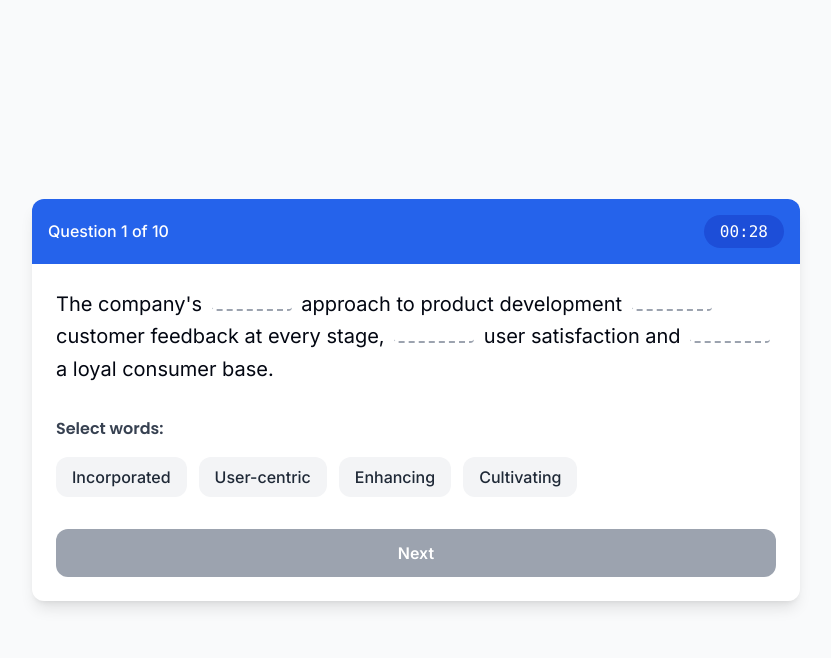
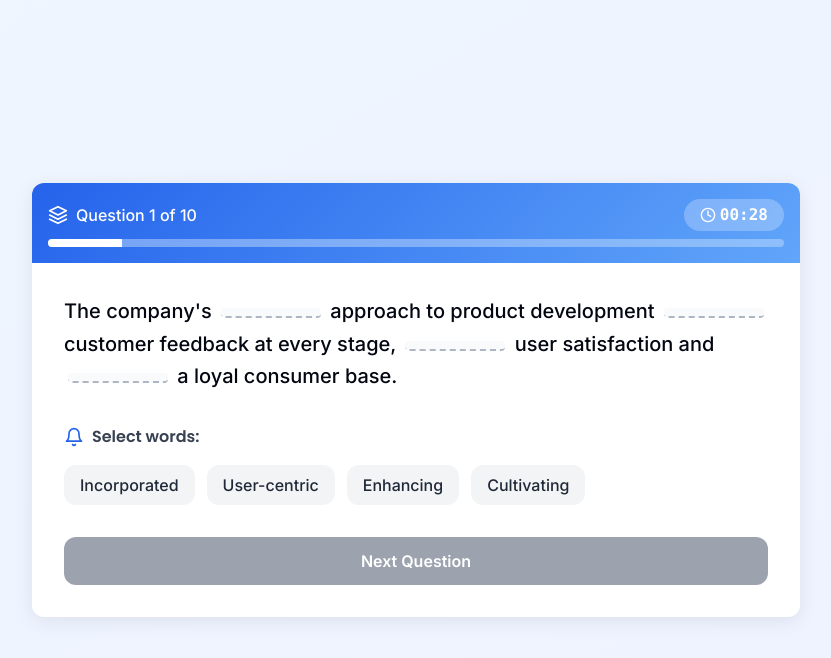
Before and after one commit to sajal221202/MONK-Frontend-Internship-Assignment-Sajal-Gupta, a React (Vite) app: page / in a window 1280 px wide. Both pictures are taken after a click on the button "Start Quiz". Shown: the top 658 px of the page, without its empty margins (224-1055 px from the left). Built offline with nearby package versions, Linux system fonts and the light colour scheme; no server answers.

Commit message:
Update QuestionScreen.tsx

```diff
--- a/src/components/QuestionScreen.tsx
+++ b/src/components/QuestionScreen.tsx
@@ -19,6 +19,7 @@ export default function QuestionScreen({
   const [remainingOptions, setRemainingOptions] = useState<string[]>(question.options);
   const [timer, setTimer] = useState<number>(30);
   const [isTimeOut, setIsTimeOut] = useState<boolean>(false);
+  const [isAnimating, setIsAnimating] = useState<boolean>(true);
 
   // Get the number of blanks in the question
   const blankCount = (question.question.match(/_{3,}/g) || []).length;
@@ -29,6 +30,14 @@ export default function QuestionScreen({
     setRemainingOptions([...question.options]);
     setTimer(30);
     setIsTimeOut(false);
+    setIsAnimating(true);
+
+    // Reset animation after a short delay
+    const animTimeout = setTimeout(() => {
+      setIsAnimating(false);
+    }, 600);
+
+    return () => clearTimeout(animTimeout);
   }, [question]);
 
   // Timer effect
@@ -98,18 +107,18 @@ export default function QuestionScreen({
     const parts = question.question.split(/_{3,}/g);
 
     return (
-      <div className="text-xl leading-relaxed">
+      <div className="text-xl leading-relaxed font-medium">
         {parts.map((part, index) => (
           <span key={`part-${index}`}>
             {part}
             {index < parts.length - 1 && (
               <span
                 onClick={() => handleRemoveWord(index)}
-                className={`px-2 py-1 mx-1 border-b-2 border-dashed ${
+                className={`px-3 py-1 mx-1 question-blank rounded inline-block min-w-[100px] text-center ${
                   selectedWords[index]
-                    ? 'bg-blue-100 border-blue-400 cursor-pointer'
-                    : 'border-gray-400 cursor-default'
-                } rounded inline-block min-w-[80px] text-center`}
+                    ? 'bg-blue-50 text-blue-800 cursor-pointer'
+                    : 'bg-gray-50 cursor-default'
+                } ${selectedWords[index] ? 'subtle-shadow' : ''}`}
               >
                 {selectedWords[index] || ''}
               </span>
@@ -120,33 +129,62 @@ export default function QuestionScreen({
     );
   };
 
+  const progressPercentage = (questionNumber / totalQuestions) * 100;
+
   return (
-    <div className="flex flex-col items-center justify-center min-h-screen bg-gray-50 p-4">
-      <div className="max-w-3xl w-full bg-white rounded-xl shadow-lg overflow-hidden">
-        <div className="bg-blue-600 p-4 flex justify-between items-center">
-          <div className="text-white font-medium">
-            Question {questionNumber} of {totalQuestions}
+    <div className="flex flex-col items-center justify-center min-h-screen bg-gradient-to-br from-blue-50 to-indigo-50 p-4">
+      <div className={`max-w-3xl w-full bg-white rounded-xl subtle-shadow overflow-hidden ${isAnimating ? 'animate-fade-in' : ''}`}>
+        <div className="gradient-bg p-4">
+          <div className="flex justify-between items-center mb-2">
+            <div className="text-white font-medium flex items-center">
+              <svg xmlns="http://www.w3.org/2000/svg" className="h-5 w-5 mr-2" viewBox="0 0 24 24" fill="none" stroke="currentColor" strokeWidth="2" strokeLinecap="round" strokeLinejoin="round">
+                <path d="M12 2L2 7l10 5 10-5-10-5z"></path>
+                <path d="M2 17l10 5 10-5"></path>
+                <path d="M2 12l10 5 10-5"></path>
+              </svg>
+              Question {questionNumber} of {totalQuestions}
+            </div>
+            <div className={`px-4 py-1 rounded-full ${
+              timer <= 10 ? 'bg-red-500' : 'bg-white/25 backdrop-blur-sm'
+            } ${timer <= 10 ? 'animate-pulse' : ''}`}>
+              <span className="font-mono text-white font-semibold flex items-center">
+                <svg xmlns="http://www.w3.org/2000/svg" className="h-4 w-4 mr-1" viewBox="0 0 24 24" fill="none" stroke="currentColor" strokeWidth="2" strokeLinecap="round" strokeLinejoin="round">
+                  <circle cx="12" cy="12" r="10"></circle>
+                  <polyline points="12 6 12 12 16 14"></polyline>
+                </svg>
+                {formatTime(timer)}
+              </span>
+            </div>
           </div>
-          <div className={`text-white px-4 py-1 rounded-full ${
-            timer <= 10 ? 'bg-red-500' : 'bg-blue-700'
-          }`}>
-            <span className="font-mono">{formatTime(timer)}</span>
+
+          {/* Progress bar */}
+          <div className="h-2 bg-blue-200/50 rounded-full overflow-hidden mt-2">
+            <div
+              className="h-full bg-white transition-all duration-300 ease-out"
+              style={{ width: `${progressPercentage}%` }}
+            ></div>
           </div>
         </div>
 
-        <div className="p-6">
-          <div className="mb-8">
+        <div className="p-6 md:p-8">
+          <div className={`mb-8 ${isAnimating ? 'animate-slide-up' : ''}`}>
             {renderQuestion()}
           </div>
 
-          <div className="mb-8">
-            <h3 className="font-semibold text-gray-700 mb-4">Select words:</h3>
+          <div className={`mb-8 ${isAnimating ? 'animate-slide-up' : ''}`} style={{ animationDelay: '200ms' }}>
+            <h3 className="font-semibold text-gray-700 mb-4 flex items-center">
+              <svg xmlns="http://www.w3.org/2000/svg" className="h-5 w-5 mr-2 text-blue-600" viewBox="0 0 24 24" fill="none" stroke="currentColor" strokeWidth="2" strokeLinecap="round" strokeLinejoin="round">
+                <path d="M18 8A6 6 0 0 0 6 8c0 7-3 9-3 9h18s-3-2-3-9"></path>
+                <path d="M13.73 21a2 2 0 0 1-3.46 0"></path>
+              </svg>
+              Select words:
+            </h3>
             <div className="flex flex-wrap gap-3">
               {remainingOptions.map((option, index) => (
                 <button
                   key={index}
                   onClick={() => handleSelectWord(option)}
-                  className="px-4 py-2 bg-gray-100 hover:bg-gray-200 text-gray-800 rounded-lg font-medium transition-colors"
+                  className="option-button px-4 py-2 bg-gray-100 hover:bg-gray-200 text-gray-800 rounded-lg font-medium transition-colors"
                 >
                   {option}
                 </button>
@@ -157,13 +195,19 @@ export default function QuestionScreen({
           <button
             onClick={submitAnswer}
             disabled={selectedWords.length < blankCount}
-            className={`w-full py-3 px-4 rounded-lg font-semibold text-white transition-colors ${
+            className={`w-full py-3 px-4 rounded-lg font-semibold text-white transition-all ${
               selectedWords.length === blankCount
-                ? 'bg-blue-600 hover:bg-blue-700'
+                ? 'gradient-bg hover:opacity-95 transform hover:scale-[1.02] active:scale-[0.98]'
                 : 'bg-gray-400 cursor-not-allowed'
-            }`}
+            } flex items-center justify-center`}
           >
-            Next
+            <span>Next Question</span>
+            {selectedWords.length === blankCount && (
+              <svg xmlns="http://www.w3.org/2000/svg" className="h-5 w-5 ml-2" viewBox="0 0 24 24" fill="none" stroke="currentColor" strokeWidth="2" strokeLinecap="round" strokeLinejoin="round">
+                <line x1="5" y1="12" x2="19" y2="12"></line>
+                <polyline points="12 5 19 12 12 19"></polyline>
+              </svg>
+            )}
           </button>
         </div>
       </div>
```
